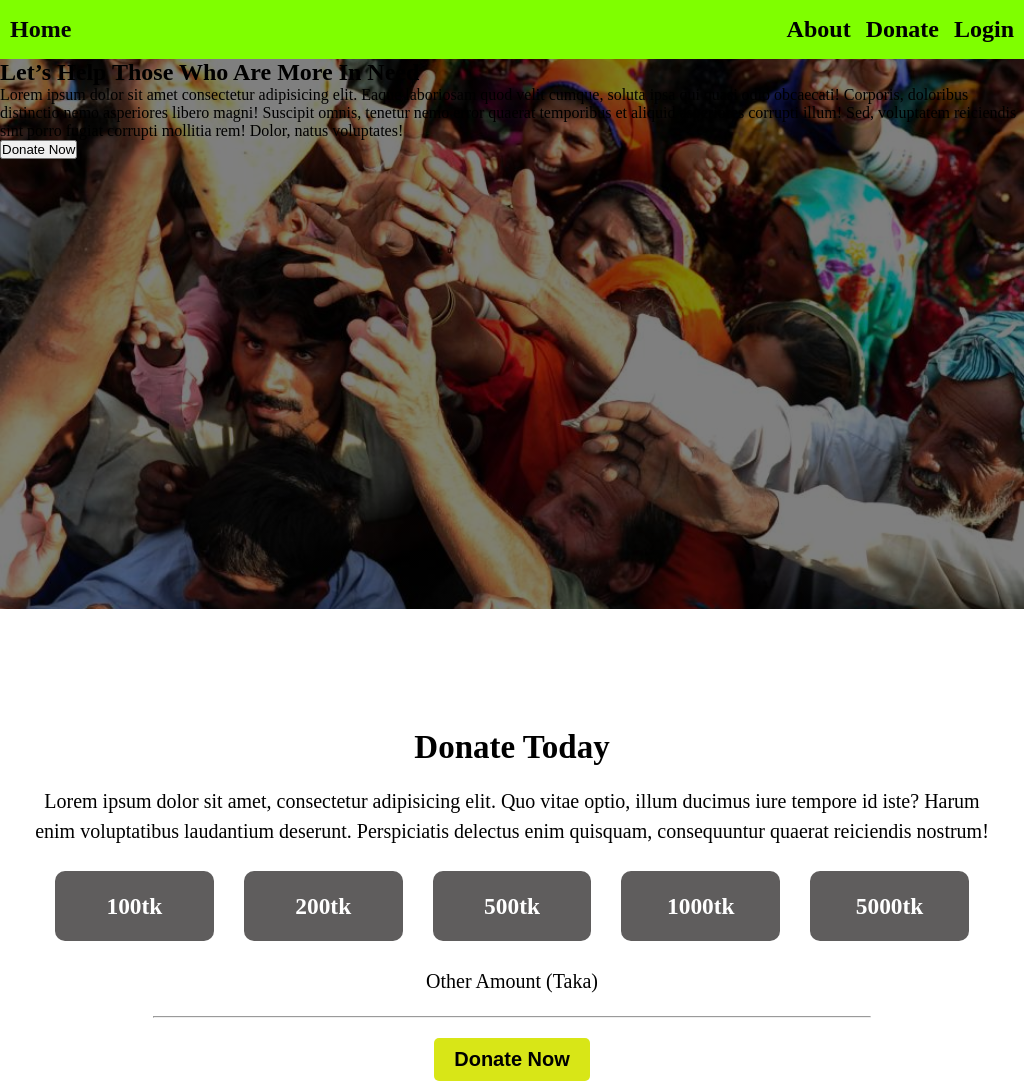
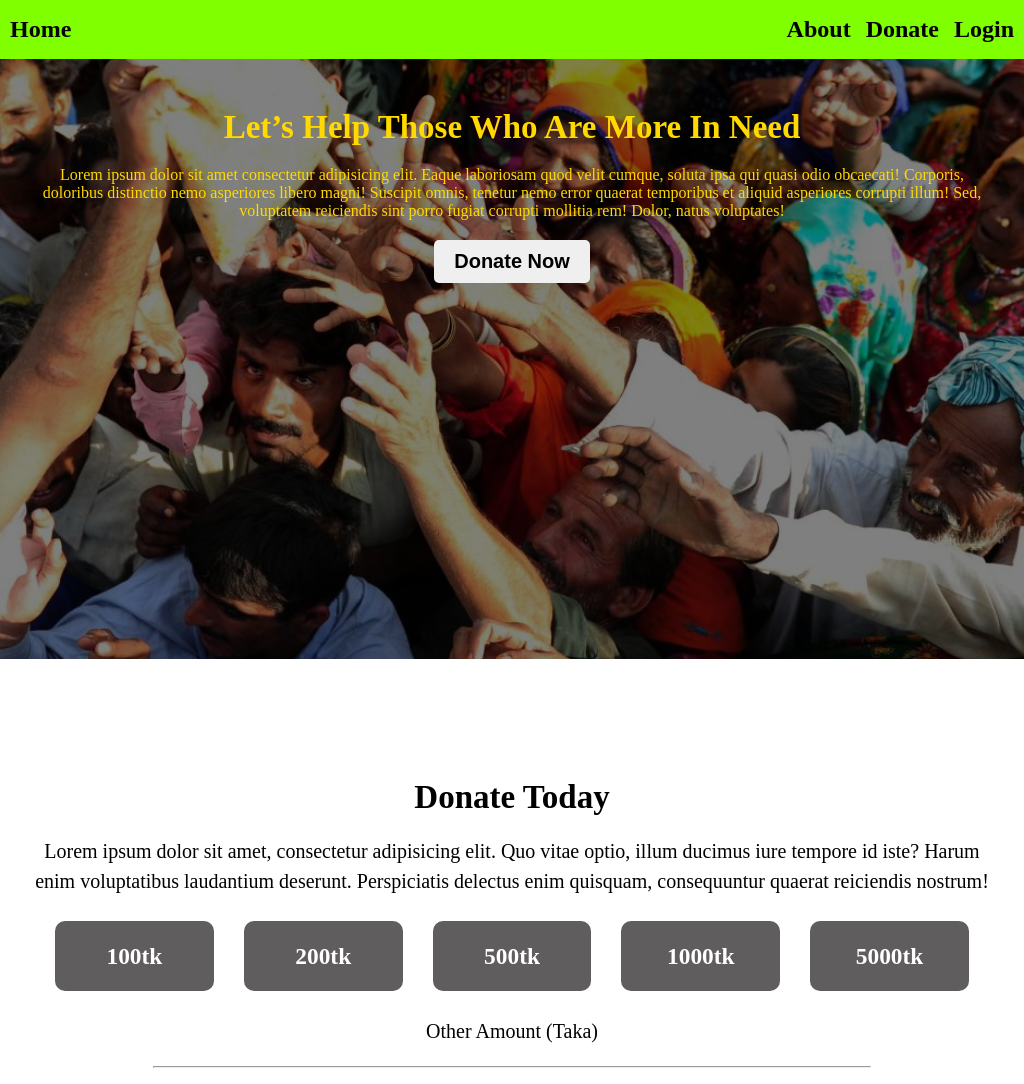
Before and after one commit to deluardon/responsive-1, a plain HTML site: page index.html in a window 1024 px wide. Shown: the top 1084 px of the page. Drawn offline with Linux system fonts and the light colour scheme; files whose address does not match are found by name.

Commit message:
banner section problem slove

```diff
--- a/style/style.css
+++ b/style/style.css
@@ -176,9 +176,10 @@ html{
             padding: 10px 20px;
             text-align: center;
             border-radius: 10px;
+            height: auto;
         }
         .banner >button{
-            margin-top: 40px;
+            margin-top: 20px;
             padding: 10px 20px;
             border-radius: 5px;
             font-size: 20px;
@@ -579,6 +580,27 @@ html{
         color: rgb(69, 23, 238);
     }
 
+    .banner{
+        text-align: center;
+        padding-top: 50px;
+        color: rgb(255, 217, 0);
+    }
+    .banner >h1{
+        padding-bottom: 20px;
+        font-size: 33px;
+    }
+    .banner >p{
+        padding-bottom: 20px;
+        margin: 0px 30px;
+    }
+    .banner >button{
+        padding: 10px 20px;
+        border-radius: 5px;
+        font-size: 20px;
+        font-weight: 600;
+        border: none;
+    }
+
 
 
 
```
